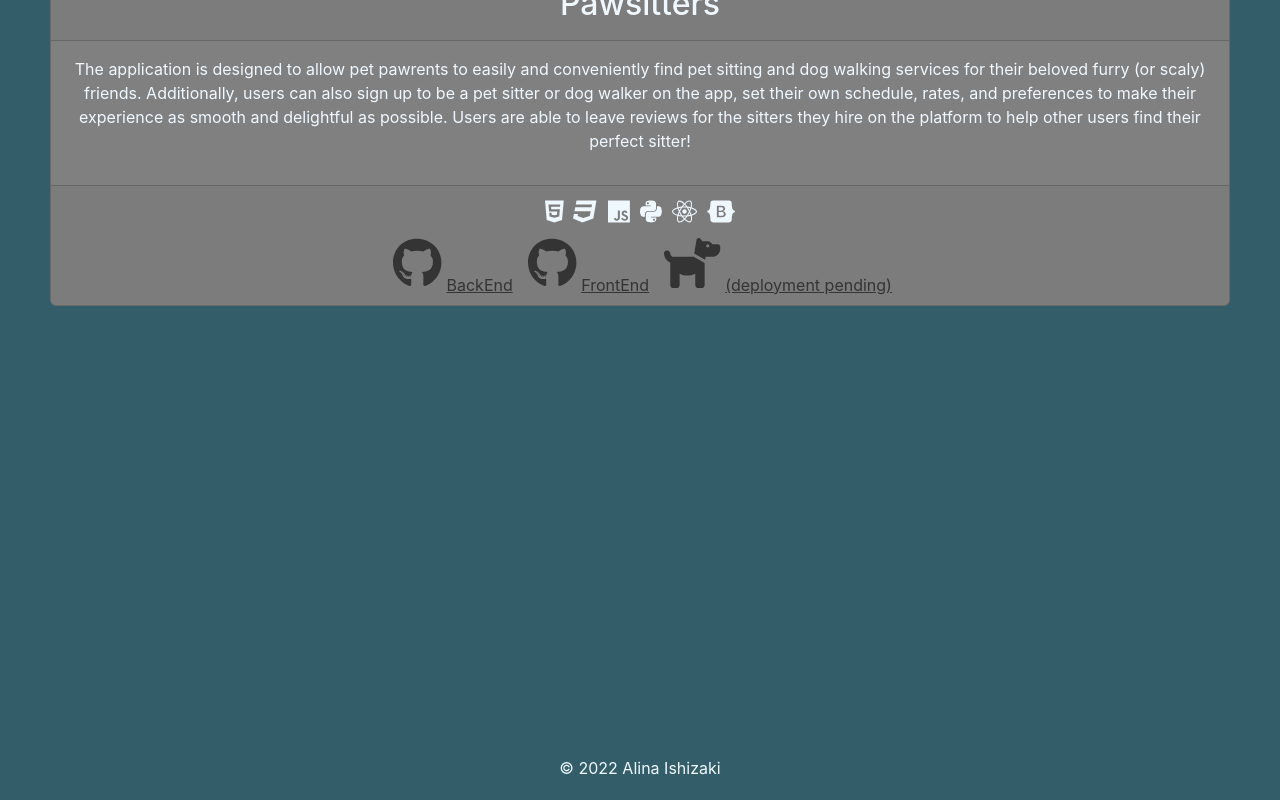
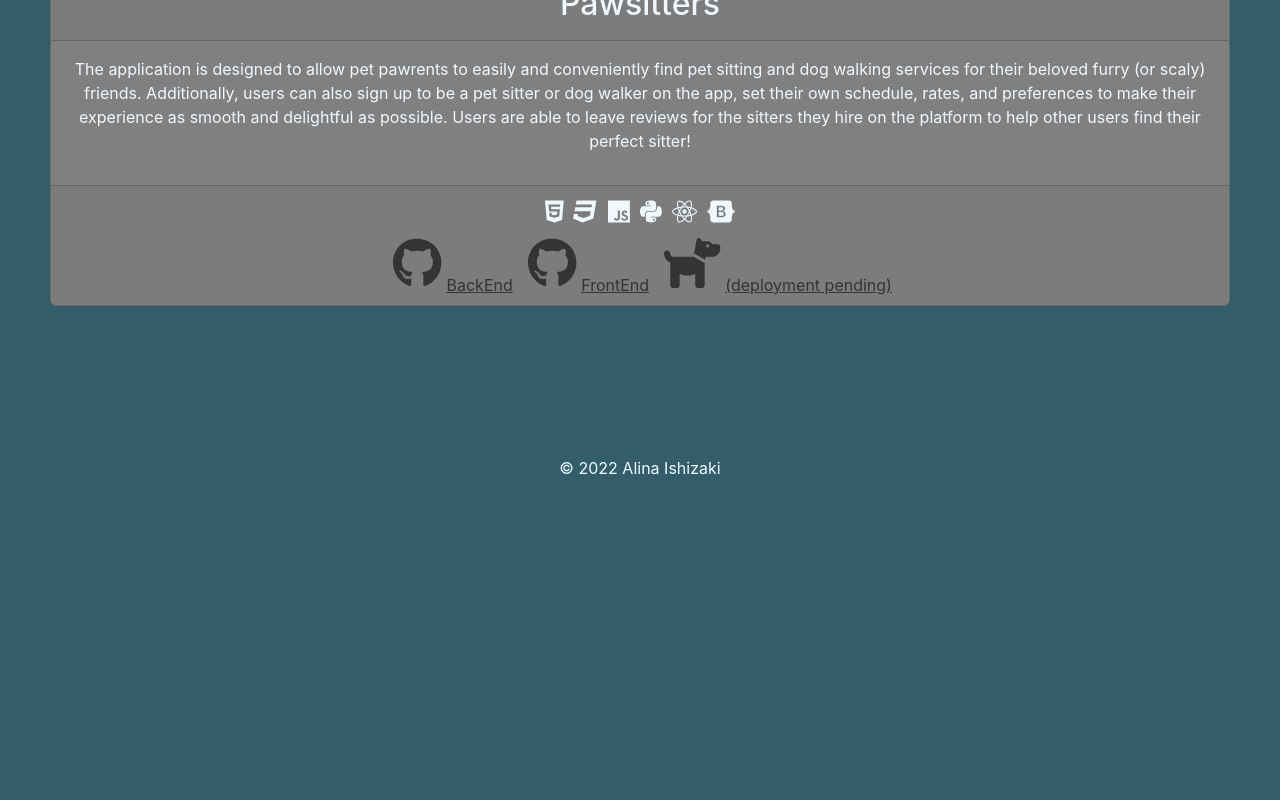
Before and after one commit to amishizaki/portfolio-client, a React (Create React App) app: page / in a window 1280 px wide. Shown: the part 4036-4836 px from the top of the page. After the commit the page ends 4536 px from the top, so only its background shows below. Built offline with nearby package versions, Linux system fonts and the light colour scheme; the HTML template or start-up script is replaced by a standard one.

Commit message:
footer top margin adjusted

```diff
--- a/src/index.css
+++ b/src/index.css
@@ -20,7 +20,7 @@ h1 {
 
 footer {
   margin-bottom: 20px;
-  margin-top: 400px;
+  margin-top: 100px;
 }
 
 code {
```
